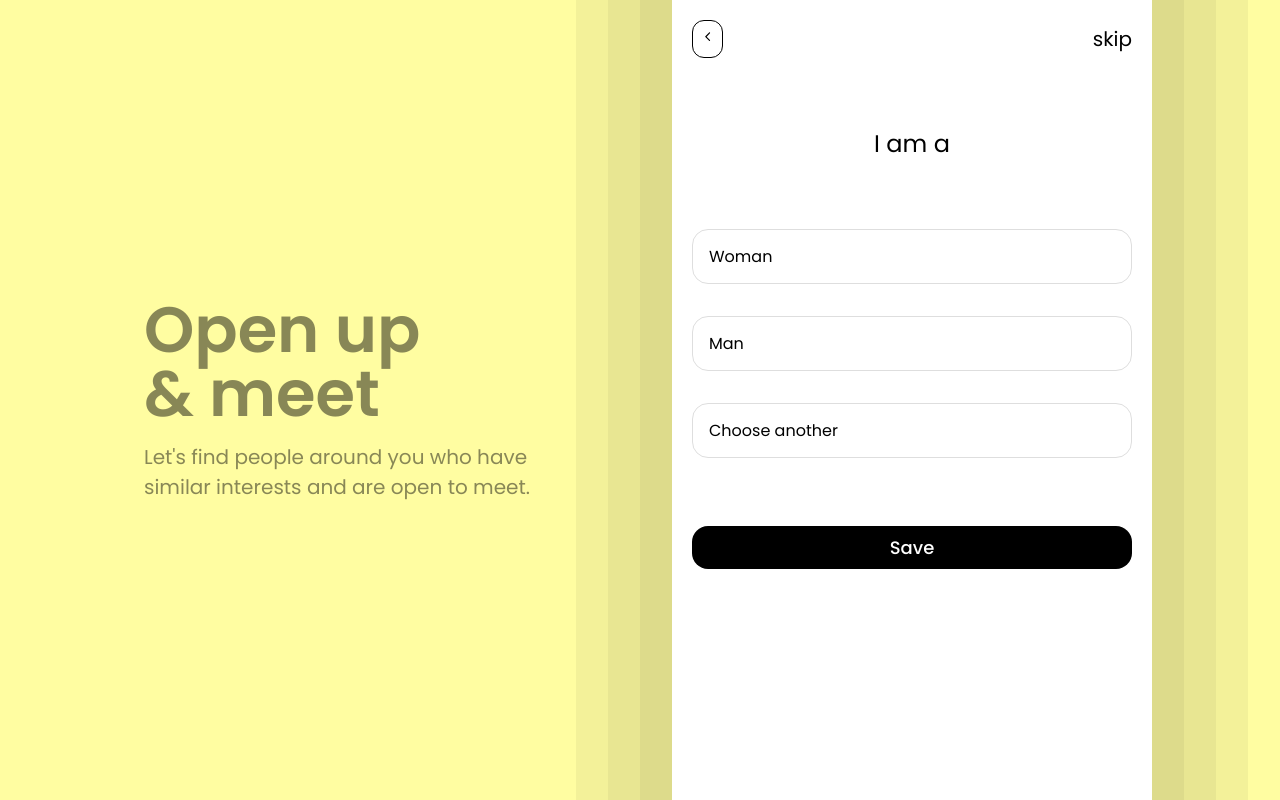
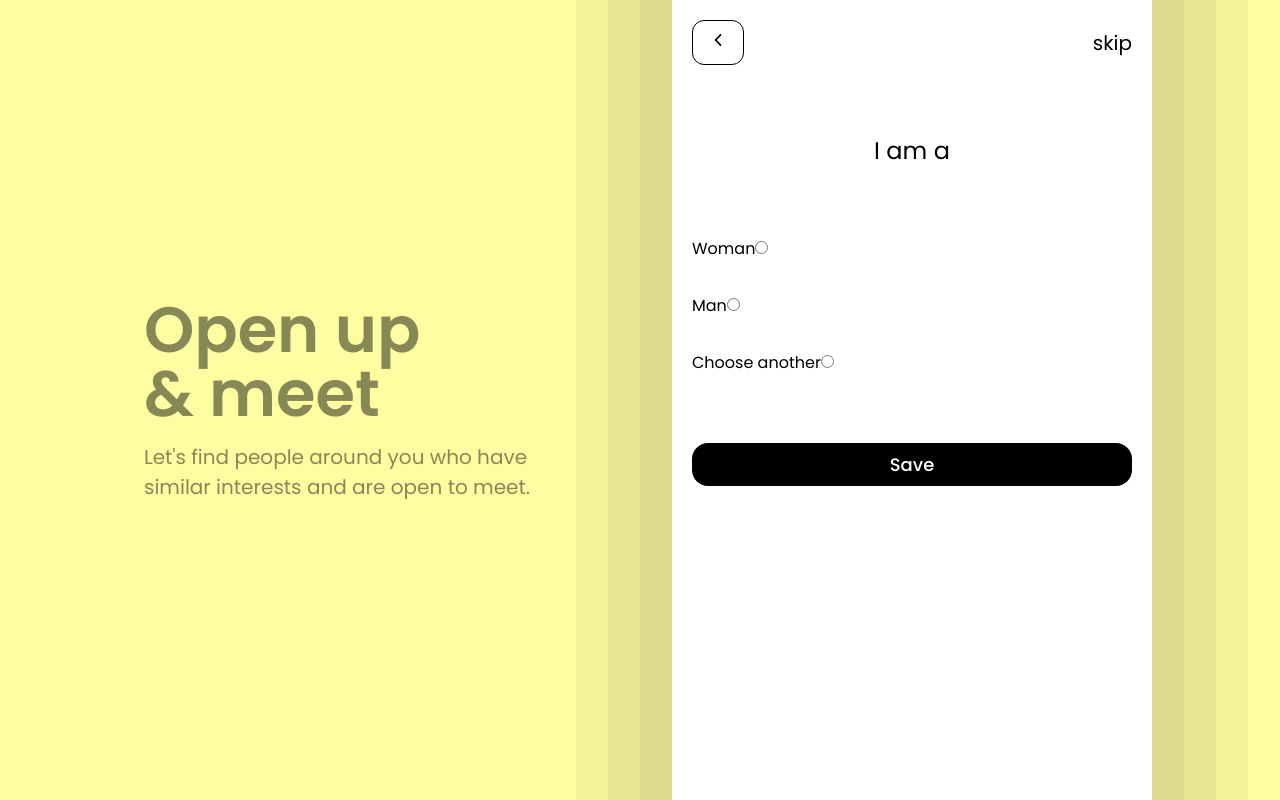
Before and after one commit to Co-Lab-You-Belong-in-Tech/Ahoy, a React (Create React App) app: page /create-profile in a window 1280 px wide. Both pictures are taken after typing "Sample", "2020-01-15" into the empty fields and a click on the button "Save". Built offline with nearby package versions, Linux system fonts and the light colour scheme.

Commit message:
adding more styling to project

```diff
--- a/src/App.css
+++ b/src/App.css
@@ -71,10 +71,18 @@
 }
 
 .back-btn {
-  padding: 0.5rem;
-  background-color: transparent;
+  border-radius: 0.75rem;
+  background-color: white;
+  padding: 0.5rem 1rem;
+  color: black;
+  font-size: 1.125rem;
+  font-weight: 500;
   border: 1px solid black;
-  border-radius: 0.75rem;
+  cursor: pointer;
+}
+
+.disable {
+  pointer-events: none;
 }
 
 .skip-btn {
@@ -97,65 +105,10 @@
   font-weight: 400;
 }
 
-/* Gender component */
-.gender-container {
-  display: flex;
-  flex-direction: column;
-}
-
-.gender-input {
-  display: none;
-}
-
-.gender-label {
-  padding: 0.875rem 1rem;
-  border-radius: 1rem;
-  border: 1px solid #dedede;
-  cursor: pointer;
-}
-
-input[type="radio"]:checked + .gender-label {
-  background-color: #FFFDA1;
-  font-weight: 700;
-}
-
-/* User preference */
-.preference-container {
-  display: flex;
-  flex-direction: column;
-}
-
-.preference-label {
-  padding: 0.875rem 1rem;
-  border-radius: 1rem;
-  border: 1px solid #dedede;
-  cursor: pointer;
-}
-
-.preference-input {
-  display: none;
-}
-
-/* User interests */
-.interests-container {
-  display: flex;
-  justify-content: space-between;
-  flex-wrap: wrap;
-  gap: 1rem;
-}
-
-.interests-label {
-  width: 45%;
-  display: flex;
-  align-items: center;
-  padding: 0.875rem 1rem;
-  border-radius: 1rem;
-  border: 1px solid #dedede;
-  cursor: pointer;
-}
-
-.interest-input {
-  display: none;
+/* User Image */
+.image-output {
+  width: 100%;
+  height: 30vh;
 }
 
 .profile-complete {
--- a/src/index.css
+++ b/src/index.css
@@ -55,6 +55,13 @@ form input {
   outline-color: black;
 }
 
+form textarea {
+  padding: 0.875rem 1rem;
+  border-radius: 1rem;
+  border: 1px solid #dedede;
+  outline-color: black;
+}
+
 .auth-page {
   display: flex;
   flex-direction: column;
```
